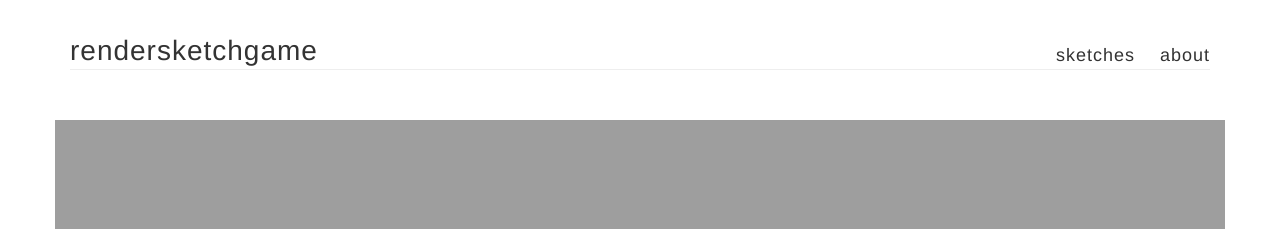
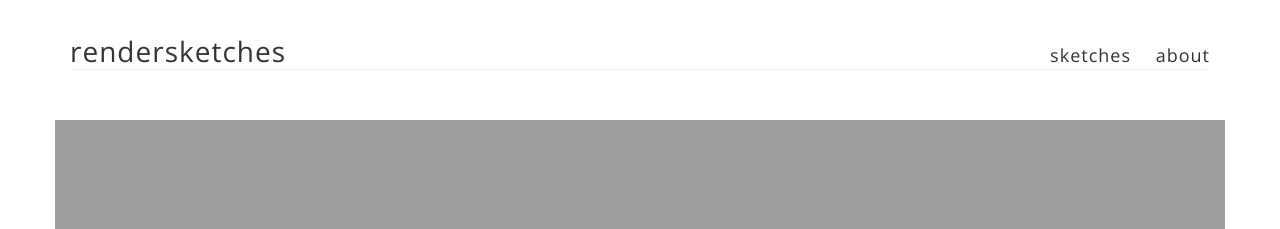
Before and after one commit to mikewesthad/rendersketches, a Jekyll site: the page built from index.html, in a window 1280 px wide. Shown: the top 229 px of the page. Built offline with Jekyll 4.4.1, drawn with Linux system fonts in a browser that asks for light colours; nearby versions of some CDN libraries; Markdown is read by kramdown in place of the engine named in the settings.

Commit message:
Font and format tweaks

```diff
--- a/_config.yml
+++ b/_config.yml
@@ -3,7 +3,7 @@
 #
 
 # Name of your site (displayed in the header)
-name: rendersketchgame
+name: rendersketches
 
 # Short bio or description (displayed in the header)
 description:
--- a/_layouts/default.html
+++ b/_layouts/default.html
@@ -21,6 +21,8 @@
 		<link rel="alternate" type="application/rss+xml" title="{{ site.name }} - {{ site.description }}" href="{{ site.baseurl }}/feed.xml" />
 
 		<link rel="stylesheet" type="text/css" href="{{ site.baseurl }}/bootstrap/css/bootstrap.min.css" />
+
+		<link href='http://fonts.googleapis.com/css?family=Open+Sans:400,300' rel='stylesheet' type='text/css'>
 
 	</head>
 
--- a/_scss/_variables.scss
+++ b/_scss/_variables.scss
@@ -15,6 +15,7 @@ $lightGray: #eee;
 $white: #fff;
 
 // Font stacks
+$openSans: 'Open Sans', sans-serif;
 $helvetica: Helvetica, Arial, sans-serif;
 $helveticaNeue: "Helvetica Neue", Helvetica, Arial, sans-serif;
 $georgia: Georgia, serif;
--- a/style.scss
+++ b/style.scss
@@ -17,18 +17,15 @@
   padding: 0px !important;
 }
 .title {
-  font-family: $helveticaNeue;
+  font-family: $openSans;
   color: $darkerGray;
-  font-weight: normal;
-
+  font-weight: 300;
   line-height: 1.7;
   margin: 1em 0 15px;
   padding: 0;
-
   @include mobile {
     line-height: 1.4;
   }
-
   font-size: 28px;
   a {
     color: inherit;
@@ -38,6 +35,7 @@
 .date {
   color: $gray;
   font-size: 10px;
+  font-weight: 300;
   padding-left: 5px;
 }
 
@@ -76,12 +74,12 @@ html {
 
 body {
 	background: $white;
-  font: 18px/1.4 $helvetica;
+  font: 18px/1.4 $openSans;
   color: $darkGray;
 }
 
 h1, h2, h3, h4, h5, h6 {
-  font-family: $helveticaNeue;
+  font-family: $openSans;
   color: $darkerGray;
   font-weight: bold;
 
@@ -239,8 +237,8 @@ img {
   margin: 16px 0 0 0;
   color: $darkGray;
   cursor: pointer;
-  font-family: $helveticaNeue;
-  font-weight: 300;
+  font-family: $openSans;
+  font-weight: 400;
   font-size: 28px;
   letter-spacing: 1px;
 }
@@ -258,7 +256,7 @@ img {
 nav {
   float: right;
   margin-top: 23px; // @TODO: Vertically middle align
-  font-family: $helveticaNeue;
+  font-family: $openSans;
   font-size: 18px;
 
   @include mobile {
@@ -272,7 +270,7 @@ nav {
     margin-left: 20px;
     color: $darkGray;
     text-align: right;
-    font-weight: 300;
+    font-weight: 400;
     letter-spacing: 1px;
 
     @include mobile {
```
Also changed, not shown: _layouts/about.html (added, +11 -0 lines), about.md (+6 -2 lines).
